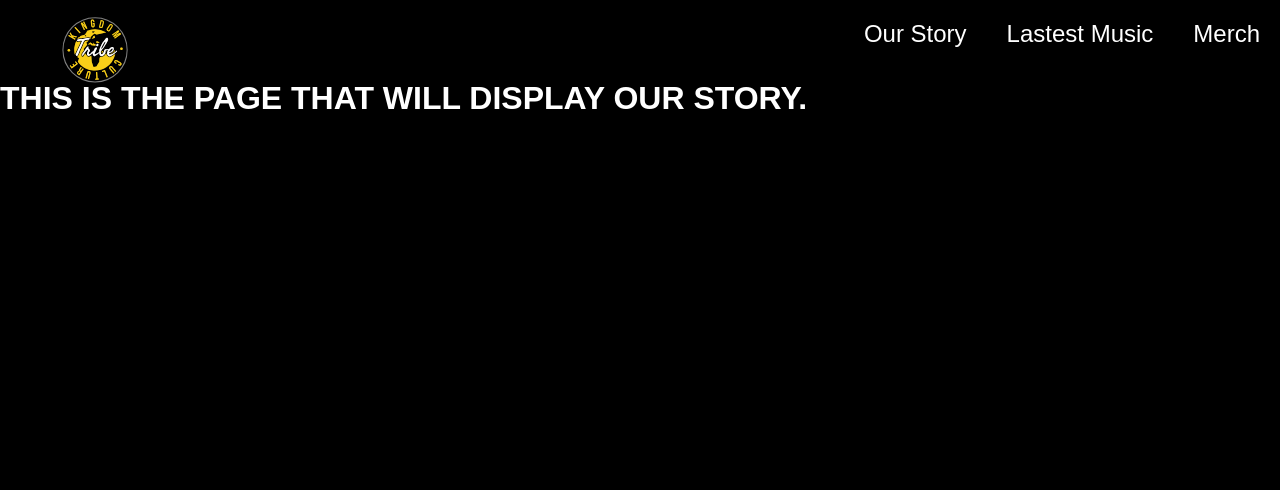
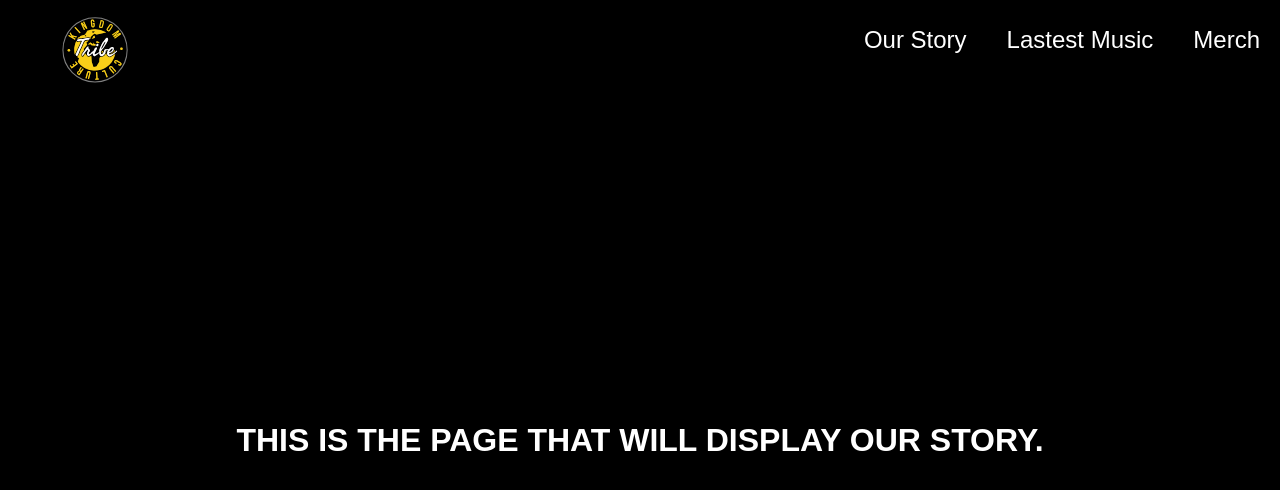
Before and after one commit to fmunyamat/koctribestore, a React (Create React App) app: page /our-story in a window 1280 px wide. Shown: the top 490 px of the page. Built offline with nearby package versions, Linux system fonts and the light colour scheme; a web font is replaced by a local one.

Commit message:
Adjusted some more css on navigation, story and music page

```diff
--- a/src/components/spotify-embed/spotify-embed.styles.scss
+++ b/src/components/spotify-embed/spotify-embed.styles.scss
@@ -1,3 +1,3 @@
 .spotify-iframe {
-    margin-top: 60px;
+    margin-bottom: 150px;
 }
--- a/src/routes/latest-music/latest-music.component.jsx
+++ b/src/routes/latest-music/latest-music.component.jsx
@@ -5,7 +5,7 @@ function LatestMusic() {
     return(
         <>
             <div className="spotify-container">
-                <SpotifyEmbed />
+                <SpotifyEmbed className="spotify-embed" />
             </div>
         </>
     )
--- a/src/routes/latest-music/latest-music.styles.scss
+++ b/src/routes/latest-music/latest-music.styles.scss
@@ -1,7 +1,12 @@
 .spotify-container {
     display: flex;
     justify-content: center;
+    align-items: center;
     width: 100%;
     height: 100vh;
     background-color: black;
+
+    .spotify-embed {
+        padding-bottom: 150px;
+    }
 }
--- a/src/routes/navigation/navigation.styles.scss
+++ b/src/routes/navigation/navigation.styles.scss
@@ -5,9 +5,11 @@
     align-content: space-between;
 
     .nav-link {
+        display: flex;
+        align-items: center;
         font-size: 1.5rem;
         color: white;
-        padding: 20px;
+        margin: 20px;
     }
 
 }
--- a/src/routes/our-story/our-story.styles.scss
+++ b/src/routes/our-story/our-story.styles.scss
@@ -1,10 +1,13 @@
 .our-story-container {
+    display: flex;
+    justify-content: center;
+    align-items: center;
     background-color: black;
     width: 100%;
     height: 100vh;
 
     .our-story-text {
         color: white;
-        margin: 0;
+        margin-bottom: 100px;
     }
 }
```
